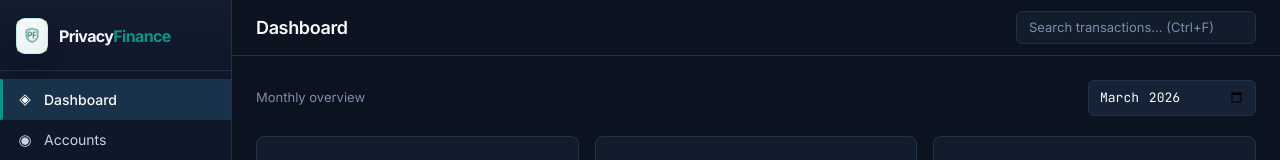
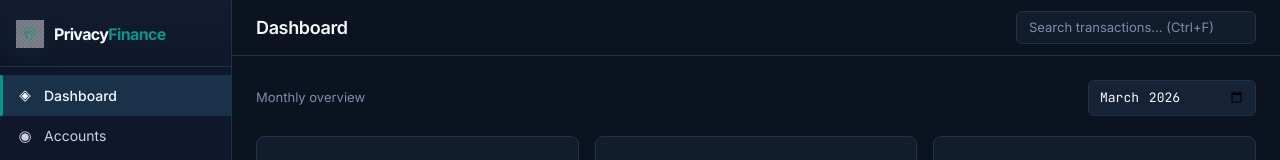
Before and after one commit to theBlackEndDev/privacy-finance, a React (Vite) app: page / in a window 1280 px wide. Shown: the top 160 px of the page. Built offline with nearby package versions, Linux system fonts and the light colour scheme.

Commit message:
Remove sidebar logo badge treatment

```diff
--- a/src/components/brand/BrandWordmark.module.css
+++ b/src/components/brand/BrandWordmark.module.css
@@ -6,32 +6,24 @@
 .row {
   display: flex;
   align-items: center;
-  gap: 11px;
+  gap: 10px;
 }
 
 .markShell {
-  width: 36px;
-  height: 40px;
+  width: 30px;
+  height: 34px;
   flex-shrink: 0;
   display: inline-flex;
   align-items: center;
   justify-content: center;
-  border-radius: 10px;
-  background:
-    radial-gradient(circle at top left, rgba(255, 255, 255, 0.96), rgba(241, 252, 250, 0.98) 52%, rgba(225, 247, 243, 0.98) 100%),
-    linear-gradient(180deg, rgba(255, 255, 255, 0.98), rgba(227, 244, 242, 0.96));
-  border: 1px solid rgba(13, 148, 136, 0.18);
-  box-shadow:
-    0 10px 20px rgba(2, 8, 20, 0.16),
-    inset 0 1px 0 rgba(255, 255, 255, 0.7);
 }
 
 .markImage {
-  width: 32px;
-  height: 36px;
+  width: 100%;
+  height: 100%;
   object-fit: contain;
   flex-shrink: 0;
-  filter: drop-shadow(0 1px 0 rgba(255, 255, 255, 0.2));
+  filter: drop-shadow(0 6px 12px rgba(13, 148, 136, 0.2));
 }
 
 .copy {
@@ -60,14 +52,13 @@
 }
 
 .compact .markShell {
-  width: 32px;
-  height: 36px;
-  border-radius: 9px;
+  width: 28px;
+  height: 32px;
 }
 
 .compact .markImage {
-  width: 30px;
-  height: 34px;
+  width: 100%;
+  height: 100%;
 }
 
 .compact .wordmark {
```
